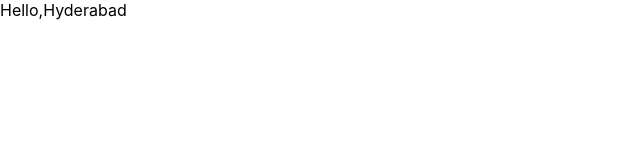
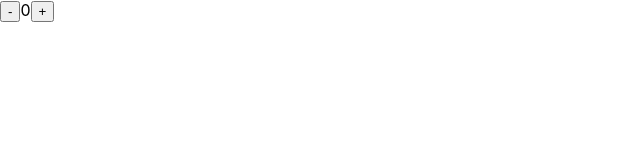
Before and after one commit to srinivas0903/myapp, a React (Create React App) app in the folder myapp/: page / in a window 1280 px wide. Shown: the top 160 px of the page, without its empty margins (0-640 px from the left). Built offline with nearby package versions, Linux system fonts and the light colour scheme.

Commit message:
use Reducer hook

```diff
--- a/myapp/src/index.js
+++ b/myapp/src/index.js
@@ -1,13 +1,13 @@
 import React from "react";
 import ReactDOM from "react-dom/client";
 import "./index.css";
-import App20 from "./App20";
+import App21 from "./App21";
 
 const root = ReactDOM.createRoot(document.getElementById("root"));
 
 root.render(
   <>
-   <App20/>
+   <App21/>
   </>
 );
 
```
